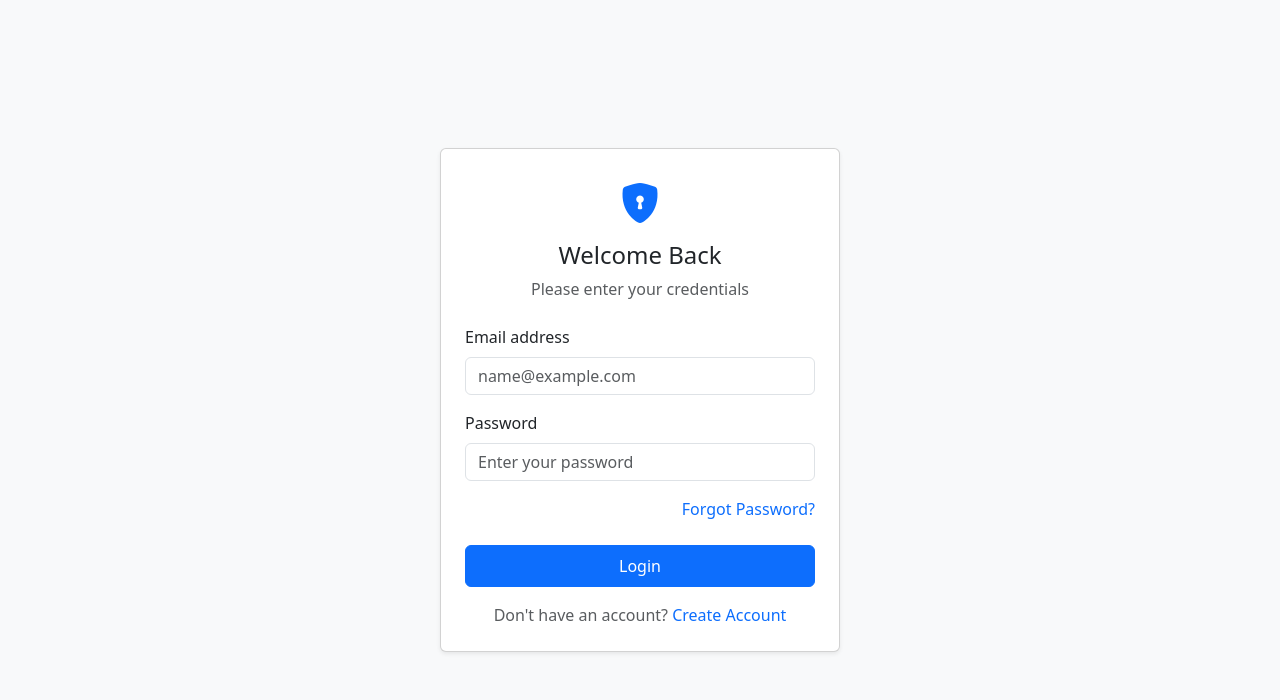
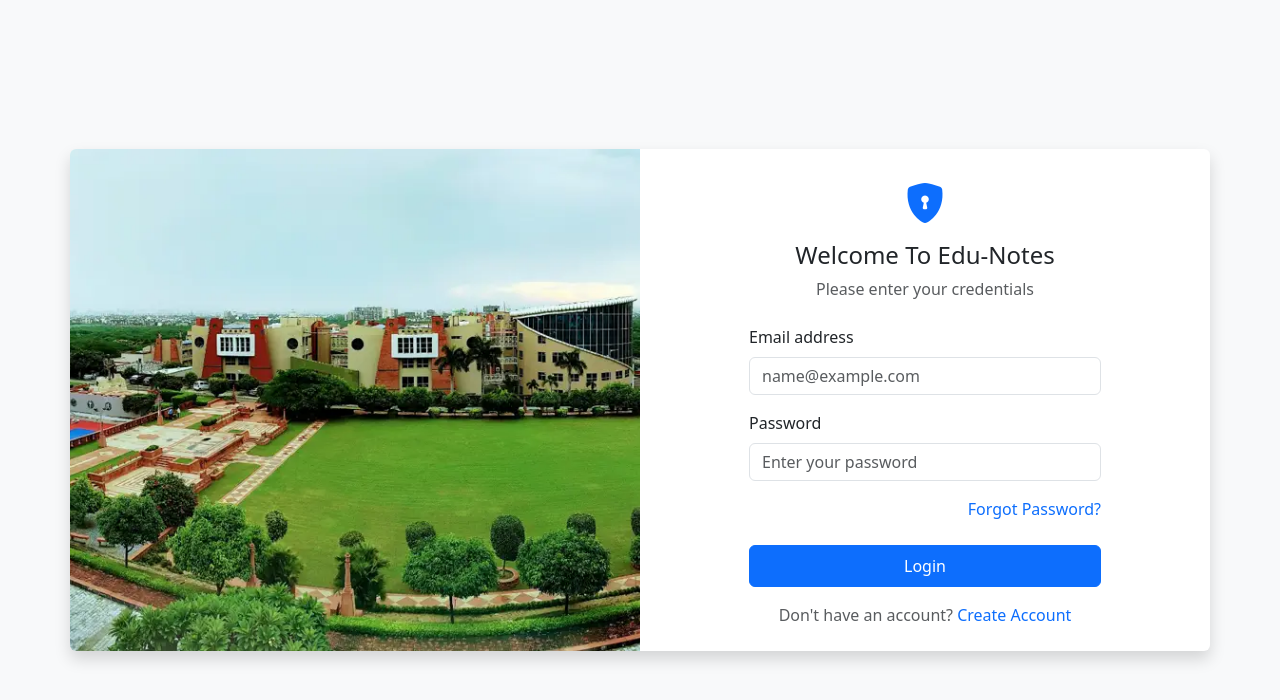
Before and after one commit to AMITFARSWAN21/Authify-Frontned, a React (Vite) app: page /login in a window 1280 px wide. Shown: the top 700 px of the page. Built offline with nearby package versions, Linux system fonts and the light colour scheme.

Commit message:
Add login image asset in WEBP format

```diff
--- a/src/components/Menubar.jsx
+++ b/src/components/Menubar.jsx
@@ -15,11 +15,13 @@ export const Menubar = () => {
   }, []);
 
   const handleLogout = async () => {
-    try {
+       try {
       const res = await fetch('http://localhost:8080/api/v1.0/logout', {
         method: 'POST',
         credentials: 'include',
       });
+
+
 
       if (res.ok) {
         localStorage.removeItem('role');
--- a/src/components/ProtectedRoute.jsx
+++ b/src/components/ProtectedRoute.jsx
@@ -10,6 +10,7 @@ export const ProtectedRoute = ({ children }) => {
         const res = await fetch('http://localhost:8080/api/v1.0/is-authenticated', {
           method: 'GET',
           credentials: 'include',
+
         });
         const result = await res.json();
         setIsAuthenticated(result === true);
--- a/src/pages/Login.jsx
+++ b/src/pages/Login.jsx
@@ -1,6 +1,7 @@
 import React, { useState } from 'react'
 import { useNavigate } from 'react-router-dom'
 import { AppConstants } from '../utils/constants'
+import college from '../assets/college.webp'
 
 export const Login = () => {
   const navigate = useNavigate()
@@ -25,24 +26,18 @@ export const Login = () => {
     setLoading(true)
 
     try {
-      // Step 1: Login request
       const response = await fetch(`${AppConstants.BACKEND_URL}/api/v1.0/login`, {
         method: 'POST',
         headers: {
           'Content-Type': 'application/json',
         },
-        credentials: 'include', // Include cookies
+        credentials: 'include',
         body: JSON.stringify(formData)
       })
 
-
-
       const data = await response.json()
 
-      console.log("Login Response:", response.status, data);
-
       if (response.ok) {
-        // Step 2: Get role using email
         const roleRes = await fetch(`${AppConstants.BACKEND_URL}/api/v1.0/role?email=${formData.email}`, {
           credentials: 'include'
         })
@@ -50,10 +45,8 @@ export const Login = () => {
 
         localStorage.setItem('role', roleData.role);
 
-        if (roleData.role === 1) {
-          navigate('/') // Student
-        } else if (roleData.role === 2) {
-          navigate('/') // Admin
+        if (roleData.role === 1 || roleData.role === 2) {
+          navigate('/')
         } else {
           setError('Unknown role')
         }
@@ -67,14 +60,26 @@ export const Login = () => {
     }
   }
 
-
   return (
     <div className="min-vh-100 d-flex align-items-center justify-content-center bg-light">
-      <div className="card shadow-sm" style={{ maxWidth: '400px', width: '90%' }}>
-        <div className="card-body p-4">
+      <div className="container">
+        <div className="row shadow bg-white rounded overflow-hidden">
+          {/* Left Side - Image */}
+          <div className="col-md-6 d-none d-md-block p-0">
+            <img
+              src={college}
+              alt="Login Illustration"
+              className="img-fluid h-100 w-100 object-fit-cover"
+              style={{ objectFit: 'cover' }}
+            />
+          </div>
+
+          {/* Right Side - Login Form */}
+          <div className="col-md-6 d-flex align-items-center justify-content-center">
+            <div className="card-body p-4" style={{ width: '100%', maxWidth: '400px' }}>
               <div className="text-center mb-4">
                 <i className="bi bi-shield-lock-fill text-primary fs-1"></i>
-            <h4 className="mt-2">Welcome Back</h4>
+                <h4 className="mt-2">Welcome To Edu-Notes</h4>
                 <p className="text-muted">Please enter your credentials</p>
               </div>
 
@@ -141,5 +146,7 @@ export const Login = () => {
             </div>
           </div>
         </div>
+      </div>
+    </div>
   )
 }
--- a/src/pages/Register.jsx
+++ b/src/pages/Register.jsx
@@ -1,6 +1,7 @@
 import React, { useState } from 'react'
 import { useNavigate } from 'react-router-dom'
 import { AppConstants } from '../utils/constants'
+import college from '../assets/college.webp'
 
 export const Register = () => {
   const navigate = useNavigate()
@@ -8,7 +9,7 @@ export const Register = () => {
     name: '',
     email: '',
     password: '',
-    role: '' // added role
+    role: ''
   })
 
   const [errors, setErrors] = useState({})
@@ -17,25 +18,18 @@ export const Register = () => {
   const validateForm = () => {
     const newErrors = {}
 
-    if (!formData.name.trim()) {
-      newErrors.name = 'Name should not be empty'
-    }
-
+    if (!formData.name.trim()) newErrors.name = 'Name should not be empty'
     if (!formData.email) {
       newErrors.email = 'Email should not be empty'
     } else if (!/\S+@\S+\.\S+/.test(formData.email)) {
       newErrors.email = 'Enter valid email address'
     }
-
     if (!formData.password) {
       newErrors.password = 'Password should not be empty'
     } else if (formData.password.length < 6) {
       newErrors.password = 'Password must be at least 6 characters'
     }
-
-    if (!formData.role) {
-      newErrors.role = 'Please select a role'
-    }
+    if (!formData.role) newErrors.role = 'Please select a role'
 
     setErrors(newErrors)
     return Object.keys(newErrors).length === 0
@@ -57,18 +51,13 @@ export const Register = () => {
 
   const handleSubmit = async (e) => {
     e.preventDefault()
-
-    if (!validateForm()) {
-      return
-    }
+    if (!validateForm()) return
 
     setLoading(true)
     try {
       const response = await fetch(`${AppConstants.BACKEND_URL}/api/v1.0/register`, {
         method: 'POST',
-        headers: {
-          'Content-Type': 'application/json',
-        },
+        headers: { 'Content-Type': 'application/json' },
         body: JSON.stringify(formData)
       })
 
@@ -77,14 +66,10 @@ export const Register = () => {
       if (response.ok) {
         navigate('/login')
       } else {
-        setErrors({
-          submit: data.message || 'Registration failed'
-        })
+        setErrors({ submit: data.message || 'Registration failed' })
       }
     } catch (error) {
-      setErrors({
-        submit: 'Registration failed. Please try again.'
-      })
+      setErrors({ submit: 'Registration failed. Please try again.' })
     } finally {
       setLoading(false)
     }
@@ -92,8 +77,21 @@ export const Register = () => {
 
   return (
     <div className="min-vh-100 d-flex align-items-center justify-content-center bg-light">
-      <div className="card shadow-sm" style={{ maxWidth: '400px', width: '90%' }}>
-        <div className="card-body p-4">
+      <div className="container">
+        <div className="row shadow bg-white rounded overflow-hidden">
+          {/* Left Side - Image */}
+          <div className="col-md-6 d-none d-md-block p-0">
+            <img
+              src={college}
+              alt="Register Illustration"
+              className="img-fluid h-100 w-100"
+              style={{ objectFit: 'cover' }}
+            />
+          </div>
+
+          {/* Right Side - Form */}
+          <div className="col-md-6 d-flex align-items-center justify-content-center">
+            <div className="card-body p-4" style={{ width: '100%', maxWidth: '400px' }}>
               <div className="text-center mb-4">
                 <i className="bi bi-person-plus-fill text-primary fs-1"></i>
                 <h4 className="mt-2">Create Account</h4>
@@ -151,7 +149,6 @@ export const Register = () => {
                     <option value="">Select role</option>
                     <option value="1">Student</option>
                     <option value="2">Admin</option>
-                {/* Add more roles if needed */}
                   </select>
                   {errors.role && <div className="invalid-feedback">{errors.role}</div>}
                 </div>
@@ -182,5 +179,7 @@ export const Register = () => {
             </div>
           </div>
         </div>
+      </div>
+    </div>
   )
 }
--- a/src/utils/constants.js
+++ b/src/utils/constants.js
@@ -1,7 +1,7 @@
+export const AppConstants = {
+  BACKEND_URL: 'http://localhost:8080',
+}
+
 // export const AppConstants = {
-//   BACKEND_URL: 'http://localhost:8080',
-// }
-
-export const AppConstants = {
-  BACKEND_URL: 'https://edu-note-backend-production.up.railway.app',
-};
+//   BACKEND_URL: 'https://edu-note-backend-production.up.railway.app',
+// };
```
Also changed, not shown: src/assets/college.webp (added), src/assets/loginImage.webp (added). Lines whose indentation alone changed are shown as unchanged.
